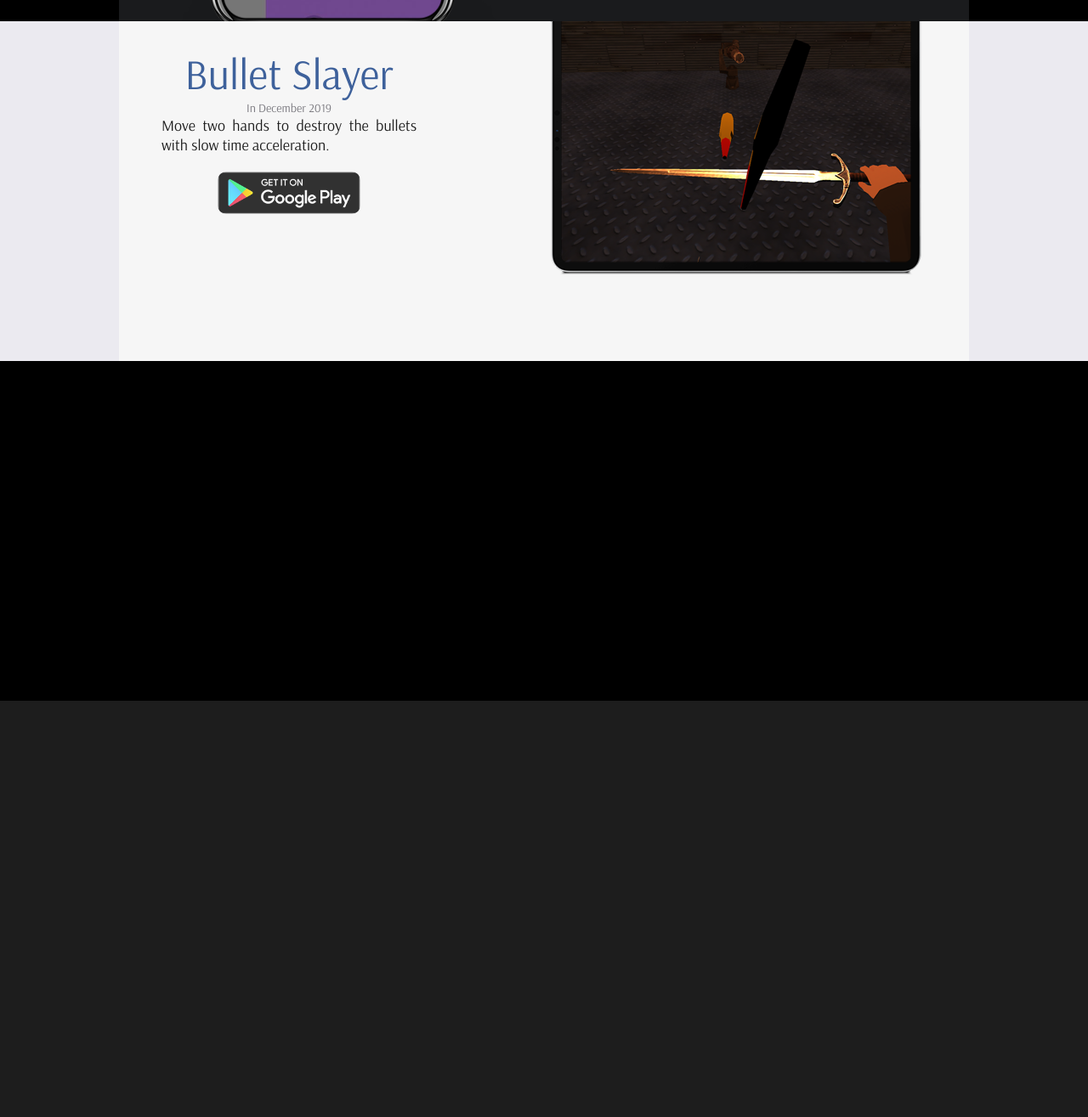
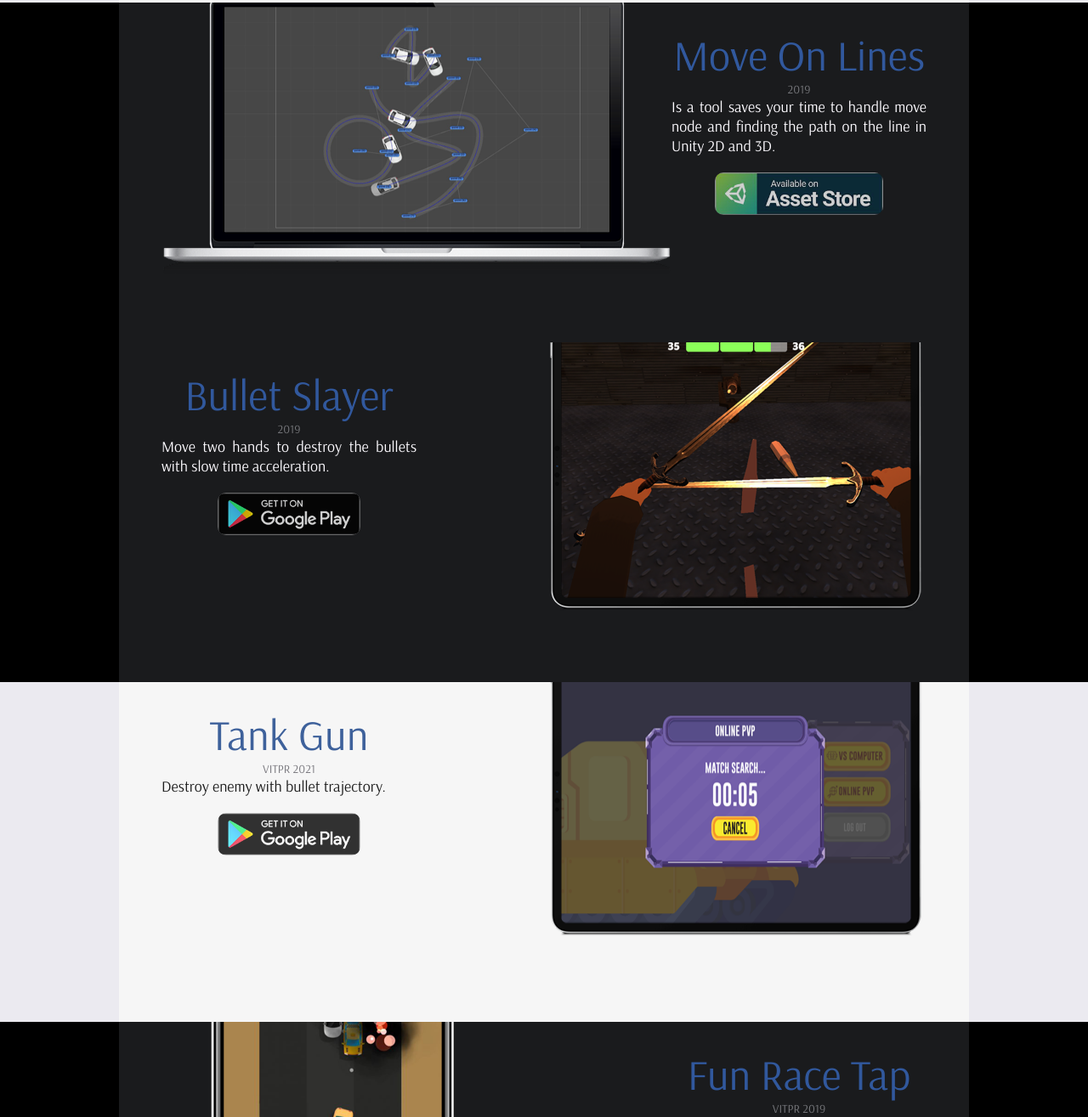
Before and after one commit to tkitfacn/tkitfacn.github.io, a plain HTML site: page index.html in a window 1280 px wide. Shown: the part 1485-2800 px from the top of the page at 85% size. Before the commit the page ends 2310 px from the top, so only its background shows below. Drawn offline with Linux system fonts and the light colour scheme.

Commit message:
update content

```diff
--- a/index.html
+++ b/index.html
@@ -8,7 +8,7 @@
     </head>
     <body>
         <div id="header">
-            <div><b><blog-title>TKITFACN</blog-title></b> Independent Unity programmer and Game designer.</div>
+            <div><b><blog-title>TKITFACN</blog-title></b> Independent Unity programmer.</div>
         </div>
 
 
@@ -20,10 +20,37 @@
         <!-- <p><br><br><br><br><br><br><br><br><br><br><br><br><br><br><br><br><br><br><br><br></p> -->
         <!-- HairCreator -->
 
-        <a href="pages/app-privacy-policy.html">
-                <button id="btn-privacy" class="button">Privacy Policy</button>
-                </a>
 
+
+        <!-- REAL CHESS 3RD-->
+        <div id ="myContent" class="dark_content">
+            <div id="my_content">
+                <div id="my_container">
+                    <div id="my_port" style="float: right">
+                        <div id="my_title">
+                            <span>Real Chess 3rd</span>
+                        </div>
+                        <div id="my_port_time">
+                            <span>2021</span>
+                        </div>
+                        <div id="my_text">
+                            <span> This game will take you to a new space of classic chess.</span>
+                        </div>
+
+                        <div id="buttons">
+                            <a class="image_link" href="https://play.google.com/store/apps/details?id=com.tkitfacn.realchess957">
+                                <img src="media/images/googleplay.png" height="50"></a>
+                        </div>
+                    </div>
+
+                    <div id="phone_scroll" style="float:left; background-image:url(media/images/phonemask.png)">
+                        <div id="phone_preview" style="background-image: url(media/images/content/realchess3rd/1.png);"></div>
+                    </div>
+                </div>
+            </div>
+        </div>
+
+        <!-- HAIR CREATOR-->
         <div id ="myContent" class="light_content">
             <div id="my_content">
                 <div id="my_container">
@@ -32,7 +59,7 @@
                             <span>Hair Creator</span>
                         </div>
                         <div id="my_port_time">
-                            <span>In January 2020</span>
+                            <span>2020</span>
                         </div>
                         <div id="my_text">
                             <span>  Is a tool helps you easy to create the dynamic hair for your character model as you like in Unity Editor.</span>
@@ -51,6 +78,92 @@
                 </div>
             </div>
         </div>
+
+        <!-- MOVE ON LINES-->
+        <div id ="myContent" class="dark_content">
+            <div id="my_content">
+                <div id="my_container">
+                    <div id="my_port" style="float:right">
+                        <div id="my_title">
+                            <span>Move On Lines</span>
+                        </div>
+                        <div id="my_port_time">
+                            <span>2019</span>
+                        </div>
+                        <div id="my_text">
+                            <span>  Is a tool saves your time to handle move node and finding the path on the line in Unity 2D and 3D.</span>
+                        </div>
+
+                        <div id="buttons">
+                            <a class="image_link" href="https://assetstore.unity.com/packages/tools/game-toolkits/move-on-lines-155751">
+                                <img src="media/images/assetstore.png" height="50"></a>
+                        </div>
+
+                    </div>
+
+                    <div id="laptop_scroll" style="float:right; background-image:url(media/images/laptopmask.png)">
+                        <div id="laptop_preview" style="background-image:url(media/images/content/moveonlines/1.png)"></div>
+                    </div>
+                </div>
+            </div>
+        </div>
+
+        <!-- BULLET SLAYER-->
+        <div id ="myContent" class="dark_content">
+            <div id="my_content">
+                <div id="my_container">
+                    <div id="my_port" style="float: left">
+                        <div id="my_title">
+                            <span>Bullet Slayer</span>
+                        </div>
+                        <div id="my_port_time">
+                            <span>2019</span>
+                        </div>
+                        <div id="my_text">
+                            <span> Move two hands to destroy the bullets with slow time acceleration.</span>
+                        </div>
+
+                        <div id="buttons">
+                            <a class="image_link" href="https://play.google.com/store/apps/details?id=com.tkitfacn.bulletslayer">
+                                <img src="media/images/googleplay.png" height="50"></a>
+                        </div>
+                    </div>
+
+                    <div id="tablet_scroll" style="float:right; background-image:url(media/images/tabletmask.png)">
+                        <div id="tablet_preview" style="background-image: url(media/images/content/bulletslayer/1.png);"></div>
+                    </div>
+                </div>
+            </div>
+        </div>
+
+        <!-- TANK GUN-->
+        <div id ="myContent" class="light_content">
+            <div id="my_content">
+                <div id="my_container">
+                    <div id="my_port" style="float: left">
+                        <div id="my_title">
+                            <span>Tank Gun</span>
+                        </div>
+                        <div id="my_port_time">
+                            <span>VITPR 2021</span>
+                        </div>
+                        <div id="my_text">
+                            <span> Destroy enemy with bullet trajectory.</span>
+                        </div>
+
+                        <div id="buttons">
+                            <a class="image_link" href="https://play.google.com/store/apps/details?id=com.vitpr.prjtrajectory">
+                                <img src="media/images/googleplay.png" height="50"></a>
+                        </div>
+                    </div>
+
+                    <div id="tablet_scroll" style="float:right; background-image:url(media/images/tabletmask.png)">
+                        <div id="tablet_preview" style="background-image: url(media/images/content/tankgun/1.png);"></div>
+                    </div>
+                </div>
+            </div>
+        </div>
+
         <!-- VITPR FUN RACE TAP-->
         <div id ="myContent" class="dark_content">
             <div id="my_content">
@@ -60,7 +173,7 @@
                             <span>Fun Race Tap</span>
                         </div>
                         <div id="my_port_time">
-                            <span>In December 2019</span>
+                            <span>VITPR 2019</span>
                         </div>
                         <div id="my_text">
                             <span> A game let you drifting the car around an endless race track.</span>
@@ -79,37 +192,13 @@
             </div>
         </div>
 
-        <!-- Bullet Slayer-->
-        <div id ="myContent" class="light_content">
-            <div id="my_content">
-                <div id="my_container">
-                    <div id="my_port" style="float: left">
-                        <div id="my_title">
-                            <span>Bullet Slayer</span>
-                        </div>
-                        <div id="my_port_time">
-                            <span>In December 2019</span>
-                        </div>
-                        <div id="my_text">
-                            <span> Move two hands to destroy the bullets with slow time acceleration.</span>
-                        </div>
 
-                        <div id="buttons">
-                            <a class="image_link" href="https://play.google.com/store/apps/details?id=com.tkitfacn.bulletslayer">
-                                <img src="media/images/googleplay.png" height="50"></a>
-                        </div>
-                    </div>
-
-                    <div id="tablet_scroll" style="float:right; background-image:url(media/images/tabletmask.png)">
-                        <div id="tablet_preview" style="background-image: url(media/images/content/bulletslayer/1.png);"></div>
-                    </div>
-                </div>
-            </div>
-        </div>
 
         <div id = "myContent" class="dark_content">
             <div id = "my_container">
-
+                <a href="pages/app-privacy-policy.html">
+                    <button id="btn-privacy" class="button">Privacy Policy</button>
+                    </a>
             </div>
         </div>
 
--- a/js/index.js
+++ b/js/index.js
@@ -58,19 +58,30 @@ var updateImage = setInterval(function() {
 }, 3000);
 
 
-
-//HairCreator
+//tkitfacn
+var realchess3rd = ["url('media/images/content/realchess3rd/1.png')", "url('media/images/content/realchess3rd/2.png')", "url('media/images/content/realchess3rd/3.png')", "url('media/images/content/realchess3rd/4.png')"];
 var haircreatorImages = ["url('media/images/content/haircreator/1.png')", "url('media/images/content/haircreator/2.png')", "url('media/images/content/haircreator/3.png')"];
-var funraceImages = ["url('media/images/content/funrace/1.png')", "url('media/images/content/funrace/2.png')"];
+var moveonlinesImages = ["url('media/images/content/moveonlines/1.png')", "url('media/images/content/moveonlines/2.png')"];
 var bulletslayerImages = ["url('media/images/content/bulletslayer/1.png')", "url('media/images/content/bulletslayer/2.png')", "url('media/images/content/bulletslayer/3.png')"];
 
+//vitpr
+var tankgunImages = ["url('media/images/content/tankgun/1.png')", "url('media/images/content/tankgun/2.png')"];
+var funraceImages = ["url('media/images/content/funrace/1.png')", "url('media/images/content/funrace/2.png')"];
 
 var backgroundLoop = function() {
     timeUpdateBGColor = 1;
     var index = 0;
+
     laptopPreviewes[index].style.backgroundImage = haircreatorImages[imageCount%haircreatorImages.length];
+    phonePreviewes[index].style.backgroundImage = realchess3rd[imageCount%realchess3rd.length];
+    tabletPreviewes[index].style.backgroundImage = bulletslayerImages[imageCount%bulletslayerImages.length];
+
+    index++;
+
+    laptopPreviewes[index].style.backgroundImage = moveonlinesImages[imageCount%moveonlinesImages.length];
+    tabletPreviewes[index].style.backgroundImage = tankgunImages[imageCount%tankgunImages.length];
     phonePreviewes[index].style.backgroundImage = funraceImages[imageCount%funraceImages.length];
-    tabletPreviewes[index].style.backgroundImage = bulletslayerImages[imageCount%bulletslayerImages.length];
+
 }
 
 var timeUpdateBGColor = 0.0;
```
Also changed, not shown: media/images/content/moveonlines/1.png (added), media/images/content/moveonlines/2.png (added), media/images/content/realchess3rd/1.png (added), media/images/content/realchess3rd/2.png (added), media/images/content/realchess3rd/3.png (added), media/images/content/realchess3rd/4.png (added), media/images/content/tankgun/1.png (added), media/images/content/tankgun/2.png (added).
